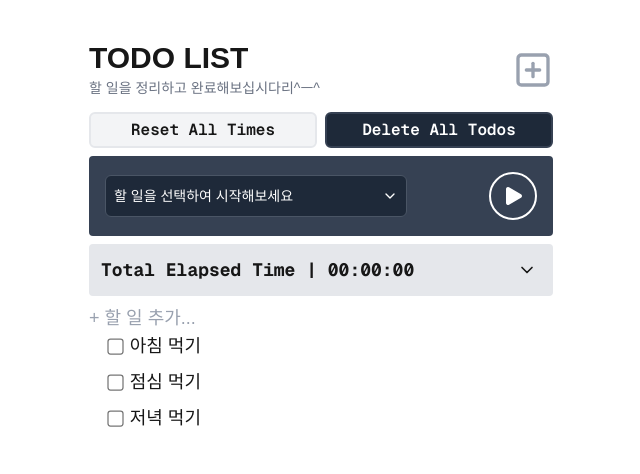
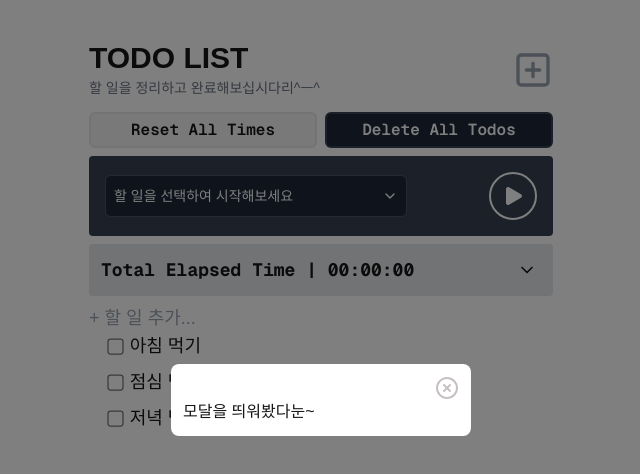
Before and after one commit to Rodgershyeonsik/toy-todo, a Next.js app: page / in a window 1280 px wide. Both pictures are taken after a click on the button 852 px from the left and 70 px from the top of the page. Shown: the top 474 px of the page, without its empty margins (319-959 px from the left). Built offline with nearby package versions, Linux system fonts and the light colour scheme.

Commit message:
feat: add common modal component and connect open trigger

```diff
--- a/app/page.tsx
+++ b/app/page.tsx
@@ -21,6 +21,7 @@ import TaskPlayer from "@/components/TaskPlayer";
 import Dashbaord from "@/components/Dashboard";
 import { basicButtonCn, flexCenterCn } from "@/constants/styles";
 import { SquarePlus } from "lucide-react";
+import Modal from "@/components/Modal";
 
 export default function Home() {
   const [todos, setTodos] = useState<Todo[]>([
@@ -33,6 +34,7 @@ export default function Home() {
   const [editingText, setEditingText] = useState<string>("");
   const [timerStatus, setTimerStatus] = useState<TimerStep>("IDLE");
   const [isMounted, setIsMounted] = useState(false);
+  const [isOpen, setIsOpen] = useState(false);
 
   const idRef = useRef(3);
 
@@ -195,7 +197,7 @@ export default function Home() {
                 할 일을 정리하고 완료해보십시다리^ㅡ^
               </span>
             </div>
-            <button>
+            <button onClick={() => setIsOpen(true)}>
               <SquarePlus
                 className="text-gray-400 hover:text-blue-400"
                 size={40}
@@ -272,6 +274,10 @@ export default function Home() {
             </DndContext>
           </div>
         </main>
+
+        <Modal isOpen={isOpen} onClose={() => setIsOpen(false)}>
+          <div className="bg-white">모달을 띄워봤다눈~</div>
+        </Modal>
       </div>
     </div>
   );
--- /dev/null
+++ b/components/Modal.tsx
@@ -0,0 +1,30 @@
+import { CircleX } from "lucide-react";
+
+type ModalProps = {
+  isOpen: boolean;
+  onClose: () => void;
+  children: React.ReactNode;
+};
+
+export default function Modal({ isOpen, onClose, children }: ModalProps) {
+  if (!isOpen) return null;
+
+  return (
+    <div
+      onClick={onClose}
+      className="fixed inset-0 bg-black/50 flex items-center justify-center z-1000"
+    >
+      <div
+        onClick={(e) => e.stopPropagation()}
+        className="bg-white rounded-lg p-3 min-w-75"
+      >
+        <div className="flex justify-end">
+          <button onClick={onClose}>
+            <CircleX color="#c8c1c1" />
+          </button>
+        </div>
+        {children}
+      </div>
+    </div>
+  );
+}
```
